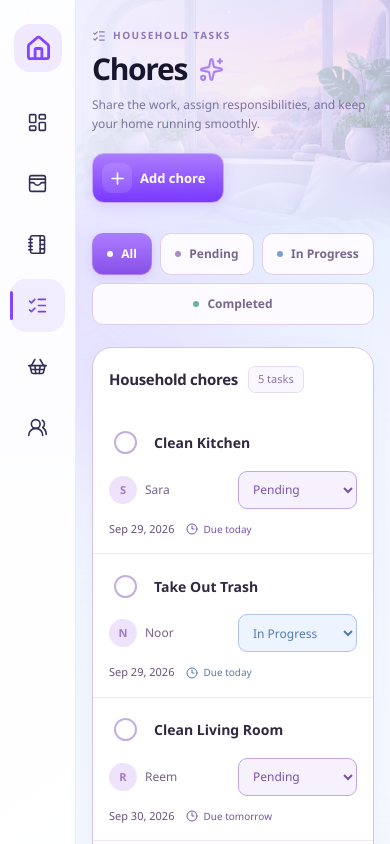
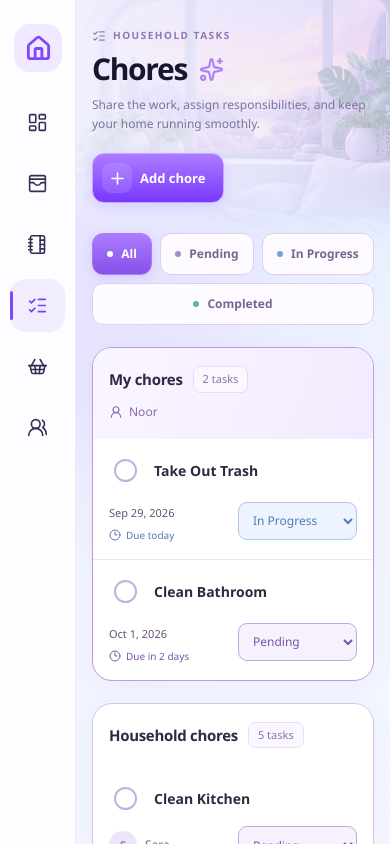
Before and after one commit to noorkamleh/roomie, a React (Vite) app: page /chores in a window 390 px wide. Shown: the top 844 px of the page. Built offline with nearby package versions, Linux system fonts and the light colour scheme.

Commit message:
feat(chores): show personal tasks alongside household chores

```diff
--- a/src/features/chores/components/ChoreList.tsx
+++ b/src/features/chores/components/ChoreList.tsx
@@ -1,41 +1,70 @@
 import type { Chore } from "../../../shared/types";
+import { useId } from "react";
+import { UserRound } from "lucide-react";
 import EmptyState from "../../../shared/components/EmptyState";
 import ChoreRow from "./ChoreRow";
 
 interface ChoreListProps {
+  variant: "personal" | "household";
+  owner?: string;
   entries: Chore[];
   today: string;
   onStatusChange: (chore: Chore, status: Chore["status"]) => void;
 }
 
-function ChoreList({ entries, today, onStatusChange }: ChoreListProps) {
+function ChoreList({
+  variant,
+  owner,
+  entries,
+  today,
+  onStatusChange,
+}: ChoreListProps) {
+  const headingId = useId();
+  const personal = variant === "personal";
+  const title = personal ? "My chores" : "Household chores";
   return (
-    <section className="chore-list" aria-labelledby="chore-list-heading">
+    <section
+      className={`chore-list chore-list--${variant}`}
+      aria-labelledby={headingId}
+    >
       <div className="chore-list-heading">
-        <h2 id="chore-list-heading">Household chores</h2>
+        <h2 id={headingId}>{title}</h2>
         <span>
           {entries.length} {entries.length === 1 ? "task" : "tasks"}
         </span>
+        {personal && (
+          <p className="chore-list-owner">
+            <UserRound size={14} aria-hidden="true" />
+            {owner}
+          </p>
+        )}
       </div>
       <div className="chore-list-columns" aria-hidden="true">
         <span>Task</span>
-        <span>Assigned to</span>
+        {!personal && <span>Assigned to</span>}
         <span>Due date</span>
         <span>Status</span>
       </div>
-      <ul aria-label="Household chores">
+      <ul aria-label={title}>
         {entries.map((chore) => (
           <ChoreRow
             key={chore.id}
             chore={chore}
             today={today}
             onStatusChange={onStatusChange}
+            showAssignee={!personal}
           />
         ))}
       </ul>
       {entries.length === 0 && (
         <div className="chore-list-empty">
-          <EmptyState message="No chores in this view." />
+          <EmptyState
+            message={
+              personal
+                ? "No chores assigned to you in this view."
+                : "No chores in this view."
+            }
+          />
         </div>
       )}
     </section>
--- a/src/features/chores/components/ChoreRow.tsx
+++ b/src/features/chores/components/ChoreRow.tsx
@@ -4,12 +4,18 @@
 import { choreStatuses, formatChoreDate } from "../utils/presentation";
 
 interface ChoreRowProps {
+  showAssignee: boolean;
   chore: Chore;
   today: string;
   onStatusChange: (chore: Chore, status: Chore["status"]) => void;
 }
 
-function ChoreRow({ chore, today, onStatusChange }: ChoreRowProps) {
+function ChoreRow({
+  chore,
+  today,
+  showAssignee,
+  onStatusChange,
+}: ChoreRowProps) {
   const completed = chore.status === "completed";
   const days = daysUntil(chore.dueDate, today);
   const overdue = !completed && days < 0;
@@ -39,6 +45,7 @@
         </label>
         <h3>{chore.title}</h3>
       </div>
+      {showAssignee && (
         <div className="chore-row-assignee">
           <span className="chore-cell-label">Assigned to</span>
           <span className="chore-person">
@@ -48,6 +55,7 @@
             <span>{chore.assignedTo}</span>
           </span>
         </div>
+      )}
       <div className="chore-row-date">
         <span className="chore-cell-label">Due date</span>
         <time dateTime={chore.dueDate}>{formatChoreDate(chore.dueDate)}</time>
--- a/src/features/chores/hooks/useChoreList.ts
+++ b/src/features/chores/hooks/useChoreList.ts
@@ -20,6 +20,9 @@
         a.dueDate.localeCompare(b.dueDate),
     )
     .filter((chore) => filter === "all" || chore.status === filter);
+  const personalEntries = entries.filter(
+    (chore) => chore.assignedTo === state.currentUser,
+  );
 
   function changeStatus(chore: Chore, status: Chore["status"]) {
     perform(() => commit({ type: "chore.status", id: chore.id, status }));
@@ -27,6 +30,8 @@
 
   return {
     entries,
+    personalEntries,
+    currentUser: state.currentUser,
     today,
     filter,
     setFilter,
--- a/src/features/chores/pages/Chores.tsx
+++ b/src/features/chores/pages/Chores.tsx
@@ -9,6 +9,8 @@
 function Chores() {
   const {
     entries,
+    personalEntries,
+    currentUser,
     today,
     filter,
     setFilter,
@@ -28,6 +30,14 @@
         </p>
       )}
       <ChoreList
+        variant="personal"
+        owner={currentUser}
+        entries={personalEntries}
+        today={today}
+        onStatusChange={changeStatus}
+      />
+      <ChoreList
+        variant="household"
         entries={entries}
         today={today}
         onStatusChange={changeStatus}
--- a/src/features/chores/styles/chores.css
+++ b/src/features/chores/styles/chores.css
@@ -108,6 +108,7 @@
 }
 
 .chore-list {
+  --chore-columns: minmax(0, 1fr) 130px 155px 135px;
   overflow: hidden;
   min-width: 0;
   border: 1px solid #d6c3eb;
@@ -115,9 +116,30 @@
   background: #ffffff;
   box-shadow: 0 6px 24px #6d5bb40c;
 }
+.chore-list--personal {
+  --chore-columns: minmax(0, 1fr) 155px 135px;
+  border-color: #bc9cde;
+}
+.chore-list--personal .chore-list-heading {
+  background: linear-gradient(110deg, #faf6ff, #f2eaff);
+}
+.chore-list-owner {
+  display: flex;
+  align-items: center;
+  gap: 6px;
+  min-width: 0;
+  margin-left: auto;
+  color: #8b69ac;
+  font-size: 12px;
+  overflow-wrap: anywhere;
+}
+.chore-list-owner svg {
+  flex-shrink: 0;
+}
 .chore-list-heading {
   display: flex;
   align-items: center;
+  flex-wrap: wrap;
   gap: 10px;
   padding: 22px 24px;
 }
@@ -138,7 +160,7 @@
 .chore-list-columns,
 .chore-row {
   display: grid;
-  grid-template-columns: minmax(0, 1fr) 130px 155px 135px;
+  grid-template-columns: var(--chore-columns);
   align-items: center;
   gap: 20px;
   padding: 16px 24px;
@@ -343,8 +365,17 @@
     grid-column: 2;
     grid-row: 1;
   }
+  .chore-list--personal .chore-row-date {
+    grid-column: 1 / -1;
+    grid-row: 2;
+    padding-left: 45px;
+  }
 }
 @media (max-width: 600px) {
+  .chore-list-owner {
+    width: 100%;
+    margin-left: 0;
+  }
   .chores-page {
     gap: 22px;
   }
@@ -388,6 +419,15 @@
     align-items: center;
     gap: 6px 12px;
   }
+  .chore-list--personal .chore-row-date {
+    grid-column: 1;
+    grid-row: 2;
+    display: block;
+    padding-left: 0;
+  }
+  .chore-list--personal .chore-timing {
+    margin-top: 5px;
+  }
   .chore-status-control {
     grid-column: 2;
     grid-row: 2;
```
Also changed, not shown: 1 other file (tests, documents, lock files or other folders). Lines whose indentation alone changed are shown as unchanged.
